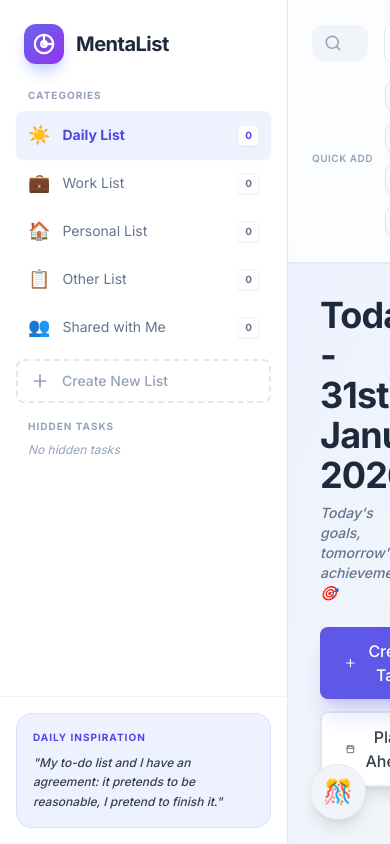
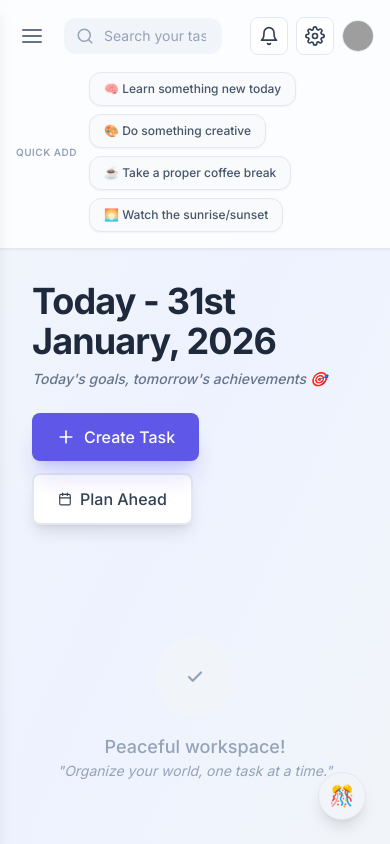
Before and after one commit to anukritidua12-collab/Mentalist-app, a React (Vite) app: page / in a window 390 px wide. Built offline with nearby package versions, Linux system fonts and the light colour scheme; grey boxes are pictures that could not be loaded.

Commit message:
Add mobile responsive design - collapsible sidebar, full-screen task details, mobile-friendly layout

```diff
--- a/App.tsx
+++ b/App.tsx
@@ -100,6 +100,7 @@
   const [showIconPicker, setShowIconPicker] = useState<string | null>(null);
   const [displayMode, setDisplayMode] = useState<'light' | 'dark' | 'system'>('system');
   const [systemPrefersDark, setSystemPrefersDark] = useState(false);
+  const [sidebarOpen, setSidebarOpen] = useState(false);
   const [soundSettings, setSoundSettings] = useState({
     enabled: true,
     soundId: 'chime',
@@ -271,6 +272,7 @@
   // Category management functions
   const handleCategoryTap = (categoryId: string) => {
     setActiveCategory(categoryId);
+    setSidebarOpen(false); // Close sidebar on mobile when category is selected
   };
 
   const updateCategoryName = (categoryId: string, newName: string) => {
@@ -863,15 +865,42 @@
 
   return (
     <div className={`flex h-screen ${isDarkMode ? darkBg : lightBg} ${isDarkMode ? 'text-slate-100' : 'text-slate-900'} overflow-hidden transition-all duration-500`}>
+
+      {/* Mobile Overlay */}
+      {sidebarOpen && (
+        <div
+          className="fixed inset-0 bg-black/50 z-30 md:hidden"
+          onClick={() => setSidebarOpen(false)}
+        />
+      )}
+
       {/* Sidebar */}
-      <aside className={`w-72 ${isDarkMode ? 'bg-slate-800 border-slate-700' : 'bg-white border-slate-200'} border-r flex flex-col shadow-sm z-20`}>
-        <div className="p-6 flex items-center gap-3">
+      <aside className={`
+        fixed md:relative inset-y-0 left-0 z-40
+        w-72 ${isDarkMode ? 'bg-slate-800 border-slate-700' : 'bg-white border-slate-200'}
+        border-r flex flex-col shadow-lg md:shadow-sm
+        transform transition-transform duration-300 ease-in-out
+        ${sidebarOpen ? 'translate-x-0' : '-translate-x-full md:translate-x-0'}
+      `}>
+        <div className="p-6 flex items-center justify-between">
+          <div className="flex items-center gap-3">
             <div className={`w-10 h-10 bg-gradient-to-br from-indigo-500 to-purple-600 rounded-xl flex items-center justify-center text-white shadow-lg ${isDarkMode ? 'shadow-indigo-900/50' : 'shadow-indigo-200'} transition-colors`}>
               <svg xmlns="http://www.w3.org/2000/svg" width="22" height="22" viewBox="0 0 24 24" fill="none" stroke="currentColor" strokeWidth="2.5" strokeLinecap="round" strokeLinejoin="round">
                 <path d="M12 2a10 10 0 1 0 10 10H12V2z"/><path d="M12 2a10 10 0 0 1 10 10"/><circle cx="12" cy="12" r="3"/>
               </svg>
             </div>
             <h1 className={`text-xl font-bold tracking-tight ${isDarkMode ? 'text-white' : 'text-slate-800'}`}>MentaList</h1>
+          </div>
+          {/* Close button for mobile */}
+          <button
+            onClick={() => setSidebarOpen(false)}
+            className={`md:hidden p-2 rounded-lg ${isDarkMode ? 'hover:bg-slate-700 text-slate-400' : 'hover:bg-slate-100 text-slate-500'}`}
+          >
+            <svg xmlns="http://www.w3.org/2000/svg" width="20" height="20" viewBox="0 0 24 24" fill="none" stroke="currentColor" strokeWidth="2" strokeLinecap="round" strokeLinejoin="round">
+              <line x1="18" y1="6" x2="6" y2="18"></line>
+              <line x1="6" y1="6" x2="18" y2="18"></line>
+            </svg>
+          </button>
         </div>
 
         <nav className="flex-1 px-4 space-y-1 overflow-y-auto no-scrollbar">
@@ -947,8 +976,8 @@
         </div>
         </nav>
 
-        {/* Dynamic Card */}
-        <div className={`p-4 border-t ${isDarkMode ? 'border-slate-700' : 'border-slate-100'}`}>
+        {/* Dynamic Card - Hidden on mobile for more space */}
+        <div className={`p-4 border-t ${isDarkMode ? 'border-slate-700' : 'border-slate-100'} hidden md:block`}>
           <div className={`p-4 rounded-2xl ${isDarkMode ? 'bg-slate-700/50 border-slate-600' : `bg-${activeTheme.secondary} border-${activeTheme.primary}/10`} border transition-all duration-500`}>
             <p className={`text-[10px] font-bold text-${activeTheme.primary} uppercase tracking-widest mb-2`}>
               {isAllCompleted ? 'Victory Achieved!' : 'Daily Inspiration'}
@@ -961,9 +990,21 @@
       </aside>
 
       {/* Main List Area */}
-      <main className="flex-1 flex flex-col min-w-0">
-        <header className={`p-6 flex flex-col gap-4 ${isDarkMode ? 'bg-slate-800/80 border-slate-700' : 'bg-white/80 border-slate-200'} backdrop-blur-md border-b sticky top-0 z-10 shadow-sm`}>
-          <div className="flex items-center justify-between w-full">
+      <main className="flex-1 flex flex-col min-w-0 w-full">
+        <header className={`p-4 md:p-6 flex flex-col gap-4 ${isDarkMode ? 'bg-slate-800/80 border-slate-700' : 'bg-white/80 border-slate-200'} backdrop-blur-md border-b sticky top-0 z-10 shadow-sm`}>
+          <div className="flex items-center gap-3 w-full">
+            {/* Mobile Menu Button */}
+            <button
+              onClick={() => setSidebarOpen(true)}
+              className={`md:hidden p-2 -ml-1 rounded-lg ${isDarkMode ? 'hover:bg-slate-700 text-slate-400' : 'hover:bg-slate-100 text-slate-500'}`}
+            >
+              <svg xmlns="http://www.w3.org/2000/svg" width="24" height="24" viewBox="0 0 24 24" fill="none" stroke="currentColor" strokeWidth="2" strokeLinecap="round" strokeLinejoin="round">
+                <line x1="3" y1="12" x2="21" y2="12"></line>
+                <line x1="3" y1="6" x2="21" y2="6"></line>
+                <line x1="3" y1="18" x2="21" y2="18"></line>
+              </svg>
+            </button>
+
             <div className="relative flex-1 max-w-md">
               <div className={`absolute inset-y-0 left-0 pl-3 flex items-center pointer-events-none ${isDarkMode ? 'text-slate-500' : 'text-slate-400'}`}>
                 <svg xmlns="http://www.w3.org/2000/svg" width="18" height="18" viewBox="0 0 24 24" fill="none" stroke="currentColor" strokeWidth="2" strokeLinecap="round" strokeLinejoin="round"><circle cx="11" cy="11" r="8"></circle><line x1="21" y1="21" x2="16.65" y2="16.65"></line></svg>
@@ -1435,7 +1476,7 @@
 
       {/* Details Side Panel */}
       {selectedTask && (
-        <aside className="w-[450px] shadow-2xl z-30 animate-in slide-in-from-right duration-300">
+        <aside className="fixed md:relative inset-0 md:inset-auto w-full md:w-[450px] shadow-2xl z-50 md:z-30 animate-in slide-in-from-right duration-300 bg-white dark:bg-slate-800">
           <TaskDetails
             task={selectedTask}
             onUpdate={(updates) => updateTask(selectedTask.id, updates)}
@@ -2050,10 +2091,10 @@
         </div>
       )}
 
-      {/* Floating Confetti Button */}
+      {/* Floating Confetti Button - Hidden on mobile when sidebar or task details are open */}
       <button
         onClick={triggerRandomConfetti}
-        className="fixed bottom-6 right-6 w-14 h-14 bg-slate-100 hover:bg-slate-200 border border-slate-200 rounded-full shadow-lg hover:shadow-xl flex items-center justify-center text-2xl transition-all hover:scale-110 active:scale-95 z-40 group"
+        className={`fixed bottom-6 right-6 w-12 h-12 md:w-14 md:h-14 bg-slate-100 hover:bg-slate-200 border border-slate-200 rounded-full shadow-lg hover:shadow-xl flex items-center justify-center text-xl md:text-2xl transition-all hover:scale-110 active:scale-95 z-40 group ${(sidebarOpen || selectedTask) ? 'hidden md:flex' : ''}`}
         title="Celebrate! 🎉"
       >
         <span className="group-hover:animate-bounce">🎊</span>
--- a/index.html
+++ b/index.html
@@ -3,7 +3,11 @@
 <html lang="en">
 <head>
     <meta charset="UTF-8">
-    <meta name="viewport" content="width=device-width, initial-scale=1.0">
+    <meta name="viewport" content="width=device-width, initial-scale=1.0, maximum-scale=1.0, user-scalable=no, viewport-fit=cover">
+    <meta name="apple-mobile-web-app-capable" content="yes">
+    <meta name="apple-mobile-web-app-status-bar-style" content="default">
+    <meta name="theme-color" content="#6366f1">
+    <meta name="mobile-web-app-capable" content="yes">
     <title>MentaList</title>
     <script src="https://cdn.tailwindcss.com"></script>
     <link href="https://fonts.googleapis.com/css2?family=Inter:wght@300;400;500;600;700&display=swap" rel="stylesheet">
```
Lines whose indentation alone changed are shown as unchanged.
